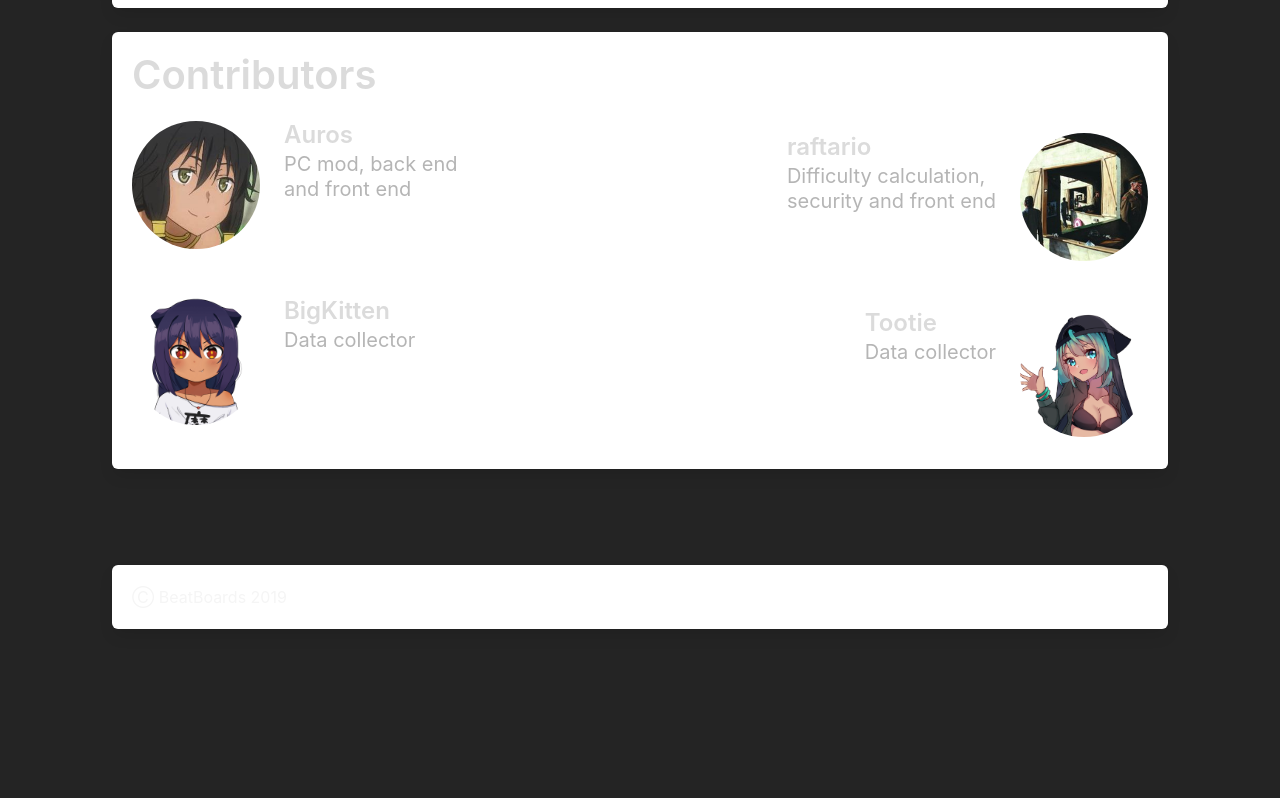
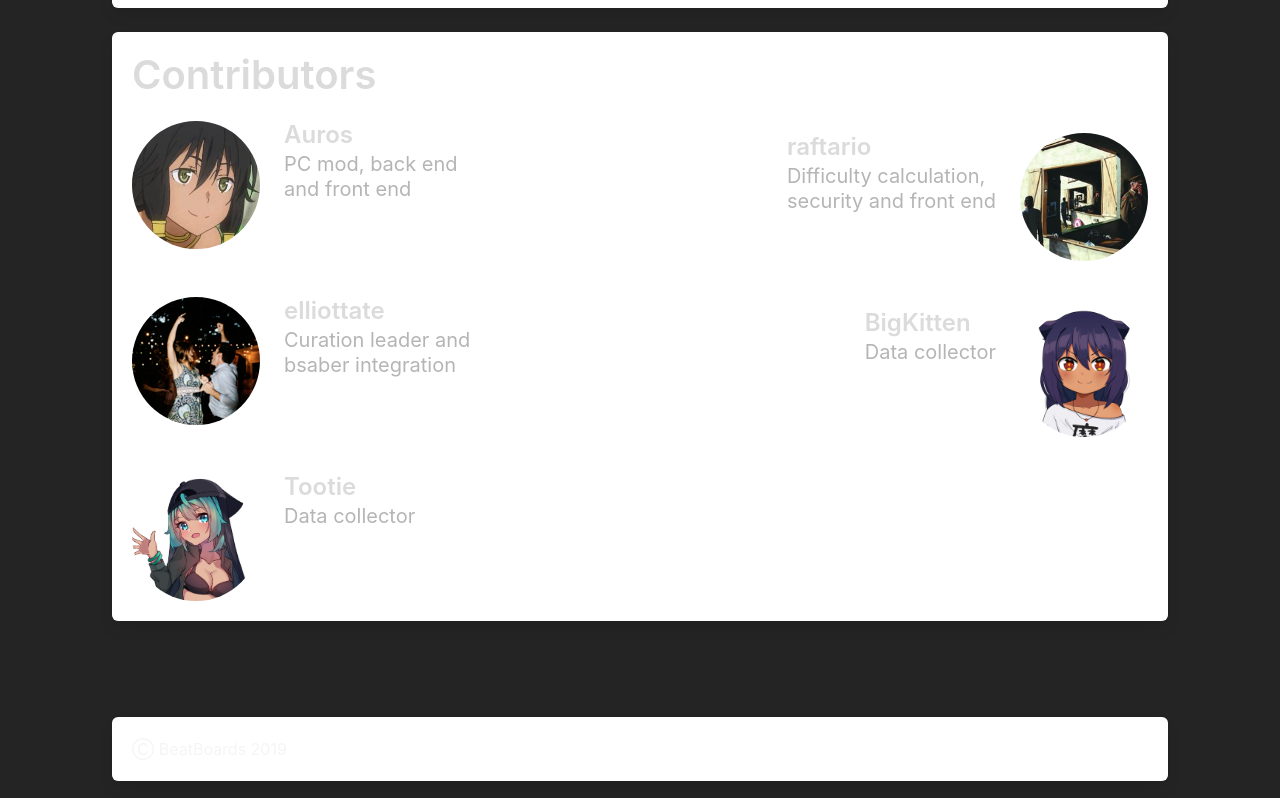
Before and after one commit to beat-boards/beatboardsnet, a Vue app: page /about in a window 1280 px wide. Shown: the part 491-1289 px from the top of the page. Before the commit the page ends 1168 px from the top, so only its background shows below. Built offline with nearby package versions, Linux system fonts and the light colour scheme.

Commit message:
Added Elliot
I don't think the lines are going away. I must live with the lines.

```diff
--- a/src/views/About.vue
+++ b/src/views/About.vue
@@ -60,20 +60,33 @@
               <div class="column is-narrow">
                 <figure class="image is-128x128">
                   <img class="is-rounded"
+                       src="../assets/about/elliot.png"
+                       alt="Brian Tate"/>
+                </figure>
+              </div>
+              <div class="column">
+                <h4 class="title is-4">elliottate</h4>
+                <h5 class="subtitle is-5">Curation leader and<br>bsaber integration</h5>
+              </div>
+            </div>
+            <div class="columns is-mobile has-text-right">
+              <div class="column">
+                <h4 class="title is-4">BigKitten</h4>
+                <h5 class="subtitle is-5">Data collector</h5>
+              </div>
+              <div class="column is-narrow">
+                <figure class="image is-128x128">
+                  <img class="is-rounded"
                        src="../assets/about/bigkitten.png"
                        alt="BigKitten"/>
                 </figure>
               </div>
-              <div class="column">
-                <h4 class="title is-4">BigKitten</h4>
-                <h5 class="subtitle is-5">Data collector</h5>
-              </div>
             </div>
-            <div class="columns is-mobile has-text-right">
-              <div class="column">
-                <h4 class="title is-4">Tootie</h4>
-                <h5 class="subtitle is-5">Data collector</h5>
-              </div>
+          </div>
+
+          <div class="level"
+               id="row-2">
+            <div class="columns is-mobile">
               <div class="column is-narrow">
                 <figure class="image is-128x128">
                   <img class="is-rounded"
@@ -81,8 +94,14 @@
                        alt="Tootie"/>
                 </figure>
               </div>
+              <div class="column">
+                <h4 class="title is-4">Tootie</h4>
+                <h5 class="subtitle is-5">Data collector</h5>
+              </div>
             </div>
+
           </div>
+
         </div>
       </div>
       <div class="section">
```
Also changed, not shown: src/assets/about/elliot.png (added).
